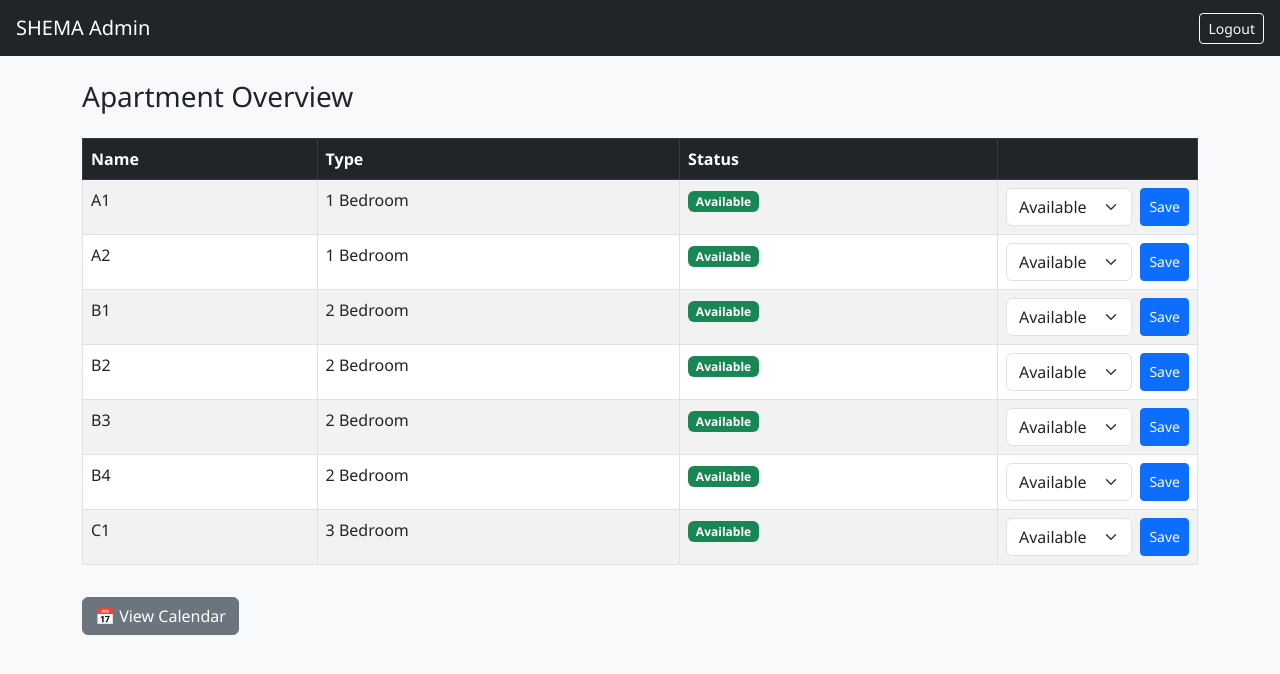
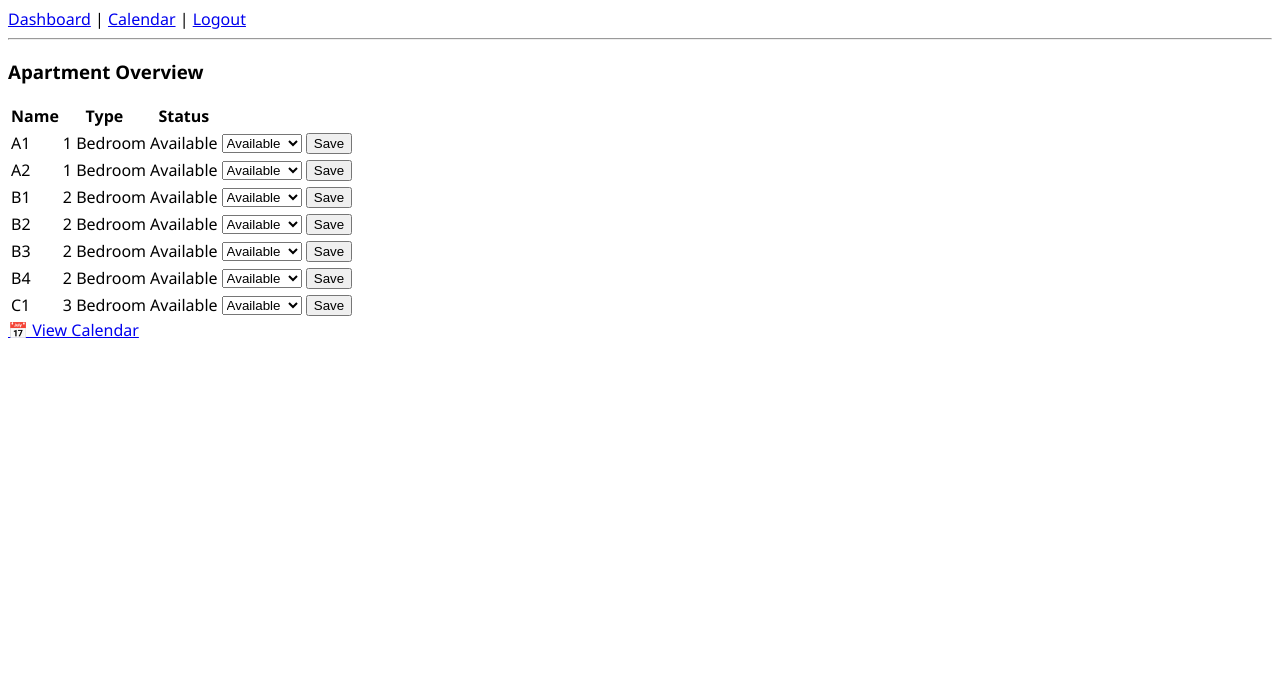
Before and after one commit to A-B1SHEMA/SHEMAPRT, a Flask app: page / in a window 1280 px wide. Shown: the top 674 px of the page. Run offline with Flask 3, Linux system fonts and the light colour scheme; the visitor is signed in with stand-in values (Sample User, id 1).

Commit message:
Update layout for SHEMA Dashboard and navigation links

```diff
--- a/templates/layout.html
+++ b/templates/layout.html
@@ -1,21 +1,17 @@
 <!DOCTYPE html>
 <html>
 <head>
-    <title>SHEMA Admin</title>
-    <link rel="stylesheet"
-      href="https://cdn.jsdelivr.net/npm/bootstrap@5.3.0/dist/css/bootstrap.min.css">
-    <link rel="stylesheet" href="/static/style.css">
+    <meta charset="UTF-8">
+    <title>SHEMA Dashboard</title>
+    <link rel="stylesheet" href="{{ url_for('static', filename='style.css') }}">
 </head>
-<body class="bg-light">
-
-<nav class="navbar navbar-dark bg-dark px-3">
-    <span class="navbar-brand">SHEMA Admin</span>
-    <a href="/logout" class="btn btn-outline-light btn-sm">Logout</a>
-</nav>
-
-<div class="container py-4">
+<body>
+    <nav>
+        <a href="{{ url_for('dashboard') }}">Dashboard</a> |
+        <a href="{{ url_for('calendar') }}">Calendar</a> |
+        <a href="{{ url_for('logout') }}">Logout</a>
+    </nav>
+    <hr>
     {% block content %}{% endblock %}
-</div>
-
 </body>
 </html>
```
